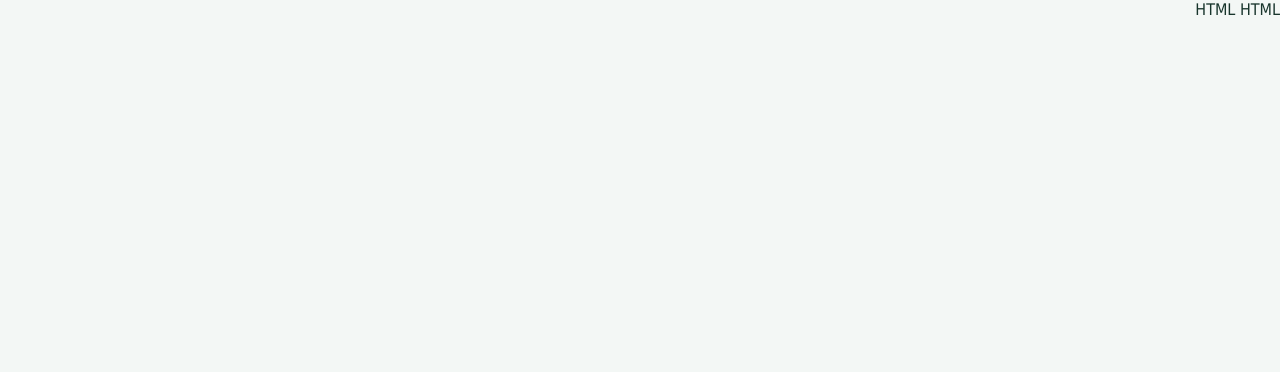
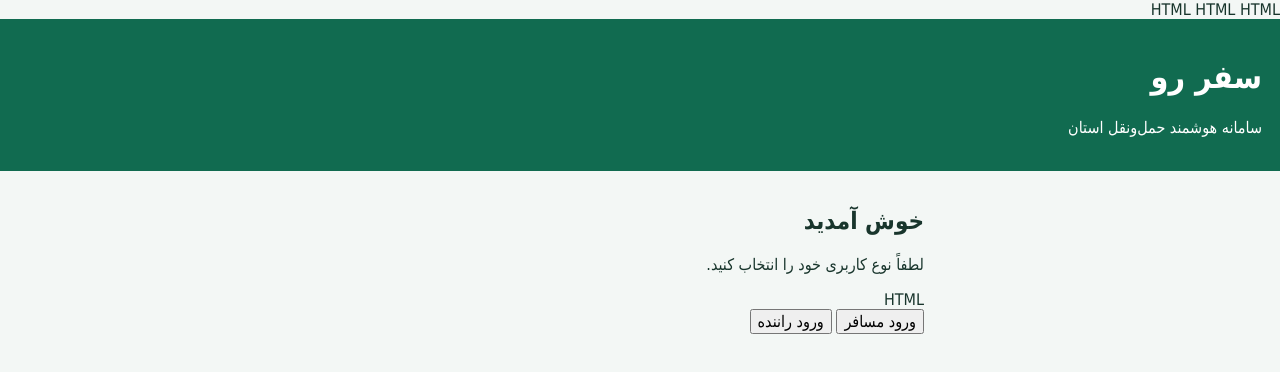
Before and after one commit to mehdimoradiazad7-svg/safar-ro, a plain HTML site: page index.html in a window 1280 px wide. Drawn offline with Linux system fonts and the light colour scheme.

Commit message:
Update index.html

```diff
--- a/index.html
+++ b/index.html
@@ -18,3 +18,27 @@ main{padding:16px;max-width:600px;margin:auto}
 button{font:inherit;cursor:pointer}
 </style>
 </head>
+HTML
+
+<body>
+<header>
+  <h1>سفر رو</h1>
+  <p>سامانه هوشمند حمل‌ونقل استان</p>
+</header>
+<main>
+  <h2>خوش آمدید</h2>
+  <p>لطفاً نوع کاربری خود را انتخاب کنید.</p>
+HTML
+
+<div>
+  <button type="button" onclick="alert('ورود مسافر')">
+    ورود مسافر
+  </button>
+  <button type="button" onclick="alert('ورود راننده')">
+    ورود راننده
+  </button>
+</div>
+</main>
+</body>
+
+  </html>
```
